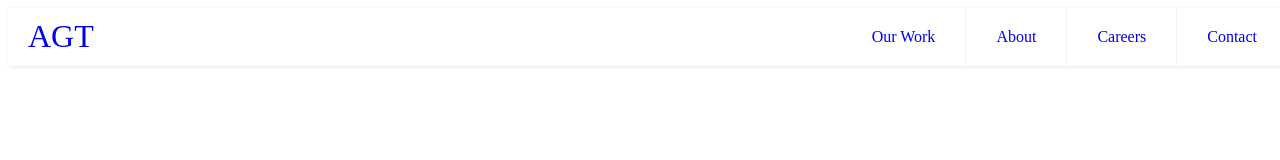
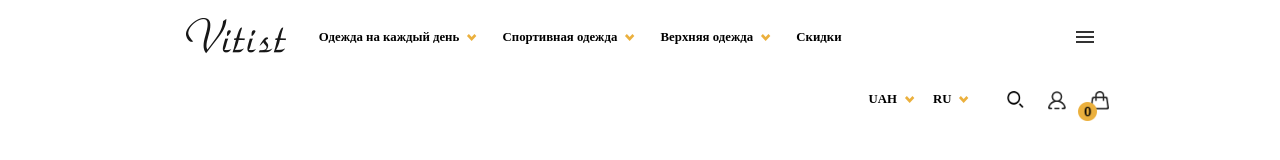
Before and after one commit to kingeugene/DressTask, a plain HTML site: page file_header.html in a window 1280 px wide. Drawn offline with nearby package versions, Linux system fonts and the light colour scheme; a web font is replaced by a local one.

Commit message:
second comit

```diff
--- a/burger.css
+++ b/burger.css
@@ -1,14 +1,32 @@
 /* header */
+
+ul {
+    padding: 0;
+    margin: 0;
+}
+
+ul li {
+    list-style: none;
+}
+
+a {
+    text-decoration: none;
+    color: black;
+}
 
 .header {
     background-color: #fff;
-    box-shadow: 1px 1px 4px 0 rgba(0,0,0,.1);
-    position: fixed;
+
+    position: sticky;
     width: 100%;
     z-index: 3;
 }
+.container {
+  width: 75%;
+  /*---ширина сайта*/
+  margin: auto; }
 
-.header ul {
+.header .menu {
     margin: 0;
     padding: 0;
     list-style: none;
@@ -16,22 +34,26 @@
     background-color: #fff;
 }
 
-.header li a {
+.header .header_product {
     display: block;
-    padding: 20px 20px;
-    border-right: 1px solid #f4f4f4;
+        padding: 1.7em 1em;
+    font-size: 0.8em;
+    color: black;
+    font-weight: bold;
+
     text-decoration: none;
 }
 
-.header li a:hover,
-.header .menu-btn:hover {
-    background-color: #f4f4f4;
+.header .header_product img {
+    padding-left: 0.6em;
 }
+
+
 
 .header .logo {
     display: block;
     float: left;
-    font-size: 2em;
+    max-width: 12%;
     padding: 10px 20px;
     text-decoration: none;
 }
@@ -42,6 +64,7 @@
     clear: both;
     max-height: 0;
     transition: max-height .2s ease-out;
+    display: inline-block;
 }
 
 /* menu icon */
@@ -52,8 +75,7 @@
     float: right;
     padding: 28px 20px;
     position: relative;
-    user-select: none;
-}
+    }
 
 .header .menu-icon .navicon {
     background: #333;
@@ -116,18 +138,18 @@
     .header li {
         float: left;
     }
-    .header li a {
-        padding: 20px 30px;
+    .header .header_product {
+    padding: 1.7em 1em;
+    font-size: 0.8em;
+    color: black;
+    font-weight: bold;
     }
     .header .menu {
         clear: none;
-        float: right;
+
         max-height: none;
     }
-    .header .menu-icon {
-        display: none;
     }
-}
 
 
 /* section */
@@ -174,3 +196,60 @@
         width: 50%;
     }
 }
+
+.many_icons {
+    display: inline-block;
+    float: right;
+}
+
+.many_language {
+    display: inline-block;
+    font-weight: bold;
+
+    font-size: 80%;
+    padding-top: 1.7em;
+
+}
+.many {
+    display: inline-block;
+    margin-right: 1.43em;
+
+}
+.many img {
+    padding-left: 0.6em;
+}
+
+.custom_icons {
+display: inline-block;
+    font-weight: bold;
+
+    font-size: 80%;
+    margin-top: 0.5em;
+    float: right;
+    padding-top: 1.1em;
+}
+
+.korzina {
+    position: relative;
+    width: 80%;
+
+}
+.korzinabig {
+    position: relative;
+}
+.diacount_korzina {
+    position: absolute;
+
+        bottom: -30%;
+    left: -50%;
+    width: 80%;
+
+}
+.icons {
+    display: inline-block;
+    margin-left: 1.5em;
+
+}
+.custom_icons_menu {
+    width: 80%;
+}
--- a/file_header.html
+++ b/file_header.html
@@ -5,21 +5,39 @@
     <meta http-equiv="x-ua-compatible" content="ie=edge">
     <meta name="viewport" content="width=device-width,initial-scale=1">
     <link rel="stylesheet" type="text/css" href="burger.css">
+
     <script src="js/jquery.min.js"></script>
     <title>Текстовое поле </title>
+    <link href="http://fonts.googleapis.com/css?family=Droid+Serif" rel="stylesheet" type="text/css" />
 </head>
 <body>
-<link href="http://fonts.googleapis.com/css?family=Droid+Serif" rel="stylesheet" type="text/css" />
+
 <header class="header">
-    <a href="/" class="logo">AGT</a>
+    <div class="container">
+    <a href="/" class="logo"> <div class="heder_logo"><img src="photo/Lo.png">
+                  </div></a>
     <input class="menu-btn" type="checkbox" id="menu-btn" />
     <label class="menu-icon" for="menu-btn"><span class="navicon"></span></label>
     <ul class="menu">
-        <li><a href="#work">Our Work</a></li>
-        <li><a href="#about">About</a></li>
-        <li><a href="#careers">Careers</a></li>
-        <li><a href="#contact">Contact</a></li>
+        <li class="header_product"><a href="#work">Одежда на каждый день<img src="photo/arrow to down.png" alt=""></a></li>
+        <li class="header_product"><a href="#about">Спортивная одежда<img src="photo/arrow to down.png" alt=""></a></li>
+        <li class="header_product"><a href="#careers">Верхняя одежда<img src="photo/arrow to down.png" alt=""></a></li>
+        <li class="header_product"><a href="#contact">Скидки</a></li>
     </ul>
+    <div class="many_icons">
+                    <ul class="many_language">
+                        <li class="many"><a href="#">UAH<img src="photo/arrow to down.png" alt=""></a></li>
+                        <li class="many"><a href="#">RU<img src="photo/arrow to down.png" alt=""></a></li>
+                    </ul>
+
+                    <ul class="custom_icons">
+                        <li class="icons"><a href="#"><img class="custom_icons_menu" src="photo/search.png" alt=""></a></li>
+                        <li class="icons"><a href="#"><img class="custom_icons_menu" src="photo/man.png" alt=""></a></li>
+                        <li class="icons"><a href="#"><div class="korzinabig"><img class="korzina" src="photo/korzinask.png" alt=""><img src="photo/discount.png" class="diacount_korzina" alt=""></div></a></li>
+
+                    </ul>
+    </div>
+    </div>
 </header>
 <main class="main">
 
```
